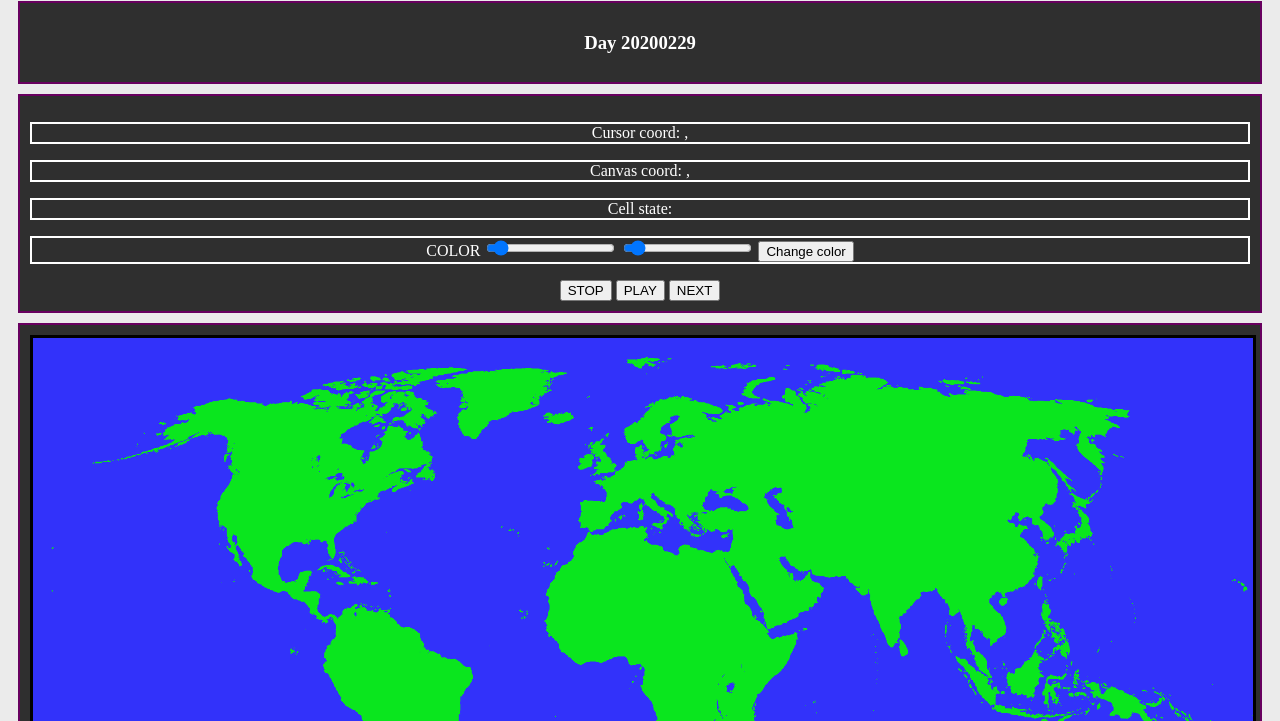
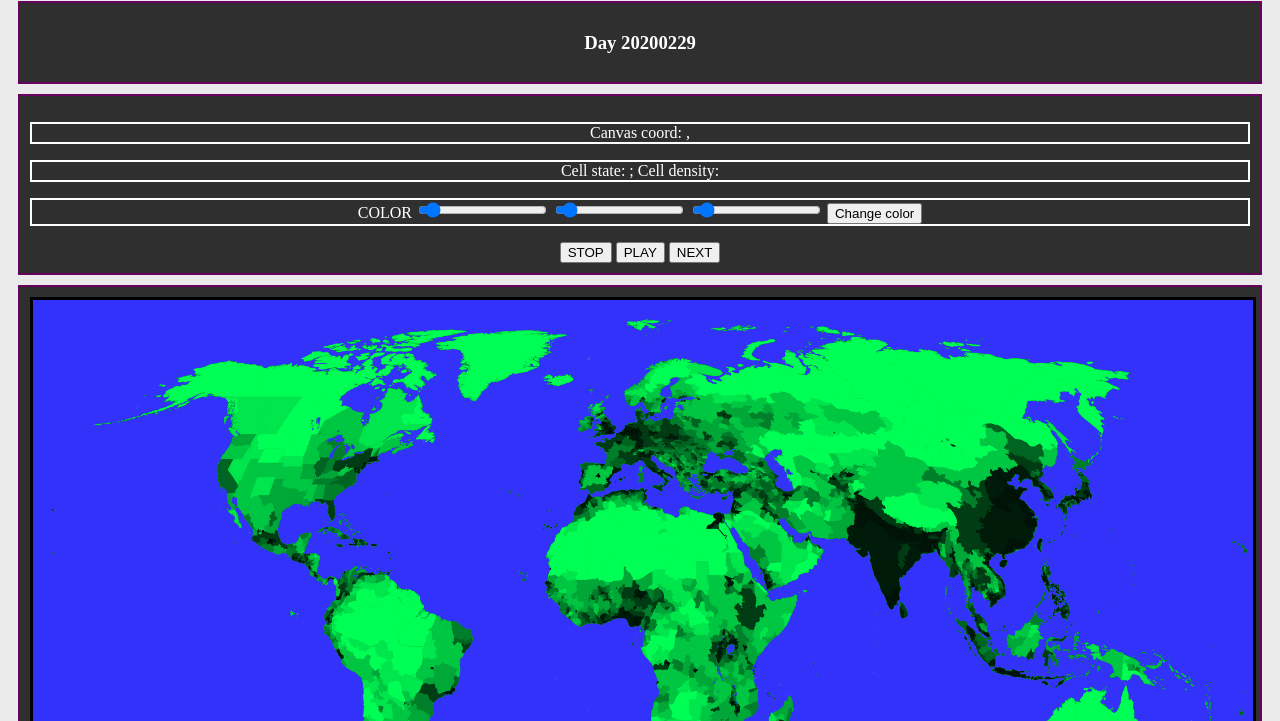
Before and after one commit to StephaneBranly/Game_of_life_Virus, a plain HTML site: page index.html in a window 1280 px wide. Shown: the part 79-800 px from the top of the page. Drawn offline with Linux system fonts and the light colour scheme.

Commit message:
add: calculate density

```diff
--- a/app/application.js
+++ b/app/application.js
@@ -16,25 +16,27 @@ function createGeneration(width, height) {
       }
     }
   }
-  /* generation[301][947] = 1;
-  generation[300][947] = 1;
-  generation[302][947] = 1;
-  generation[298][947] = 1;
-  generation[298][945] = 1;
-  generation[300][945] = 1;
-  generation[302][945] = 1;
-  generation[300][944] = 1;
-  generation[300][943] = 1;
-*/
   return generation;
 }
 
 function calculatePlanisphere() {
   var planisphere = new Array();
-  var canvas_terrain = document.getElementById("canvas_terrain");
-  var ctx_terrain = canvas_terrain.getContext("2d");
   planisphere = ctx_terrain.getImageData(0, 0, 2161, 1038).data;
   return planisphere;
+}
+
+function calculateDensity(width, height) {
+  var density = new Array();
+  var density_return = new Array(height);
+  density = ctx_density.getImageData(0, 0, 2161, 1038).data;
+  for (var y = 0; y < height; y++) {
+    density_return[y] = [];
+    for (var x = 0; x < width; x++) {
+      density_return[y][x] =
+        (density[(x + y * 2161) * 4 + 1] + density[(x + y * 2161) * 4 + 2]) / 2;
+    }
+  }
+  return density_return;
 }
 
 function draw(context2d, generation, generationD) {
@@ -61,11 +63,14 @@ function drawCells(context2d, generation, width, height, scale) {
     for (var x = 0; x < width; x++) {
       switch (generation[y][x]) {
         case 0:
-          context2d.fillStyle = "rgb(10, 230, 30)";
+          //context2d.fillStyle = "rgb(10, 230, 30)";
+          color = "rgb(0," + density[y][x] + "," + density[y][x] / 3 + ")";
+          context2d.fillStyle = color;
           context2d.fillRect(x * scale, y * scale, scale, scale);
           break;
         case 1:
-          context2d.fillStyle = "red";
+          color = "rgb(255," + "15" + ",30)";
+          context2d.fillStyle = color;
           context2d.fillRect(x * scale, y * scale, scale, scale);
           break;
         default:
@@ -184,7 +189,9 @@ function change_color() {
   color =
     "rgb(" +
     document.getElementById("state_color_contamination").value +
-    ",0," +
+    "," +
+    document.getElementById("state_color_density").value +
+    "," +
     document.getElementById("state_color_dead").value +
     ")";
   document.getElementById("state_color_visu").style.background = color;
@@ -226,21 +233,23 @@ var ctx_density = canvas_density.getContext("2d");
 var c = document.getElementById("canvas");
 var ctx = c.getContext("2d");
 var generation;
+var density;
 
 img_terrain.onload = function() {
   ctx_terrain.drawImage(img_terrain, 0, 0);
   generation = createGeneration(2161, 1038);
+
   c.addEventListener(
     "mousemove",
     function(evt) {
       var mousePos = getMousePos(canvas, evt);
       var canvasPos = getCanvasCoord(canvas, evt, mousePos);
-      document.getElementById("x_coord").innerHTML = Math.floor(mousePos.x);
-      document.getElementById("y_coord").innerHTML = Math.floor(mousePos.y);
       document.getElementById("x_coord_canvas").innerHTML = canvasPos.x;
       document.getElementById("y_coord_canvas").innerHTML = canvasPos.y;
       document.getElementById("cell_state").innerHTML =
         generation[canvasPos.y][canvasPos.x];
+      document.getElementById("cell_density").innerHTML =
+        density[canvasPos.y][canvasPos.x];
     },
     false
   );
@@ -253,8 +262,9 @@ img_terrain.onload = function() {
     },
     false
   );
-  draw(ctx, generation, generationDate);
 };
 img_density.onload = function() {
   ctx_density.drawImage(img_density, 0, 0);
+  density = calculateDensity(2161, 1038);
+  draw(ctx, generation, generationDate);
 };
--- a/index.html
+++ b/index.html
@@ -16,18 +16,28 @@
       <h3>Day <span id="generation_id"></span></h3>
     </div>
     <div>
-      <p>Cursor coord: <span id="x_coord"></span>,<span id="y_coord"></span></p>
       <p>
         Canvas coord: <span id="x_coord_canvas"></span>,<span
           id="y_coord_canvas"
         ></span>
       </p>
-      <p>Cell state: <span id="cell_state"></span></p>
+      <p>
+        Cell state: <span id="cell_state"></span> ; Cell density:
+        <span id="cell_density"></span>
+      </p>
       <p id="state_color_visu">
         COLOR
         <input
           type="range"
           id="state_color_contamination"
+          value="15"
+          max="255"
+          min="0"
+          step="1"
+        />
+        <input
+          type="range"
+          id="state_color_density"
           value="15"
           max="255"
           min="0"
```
